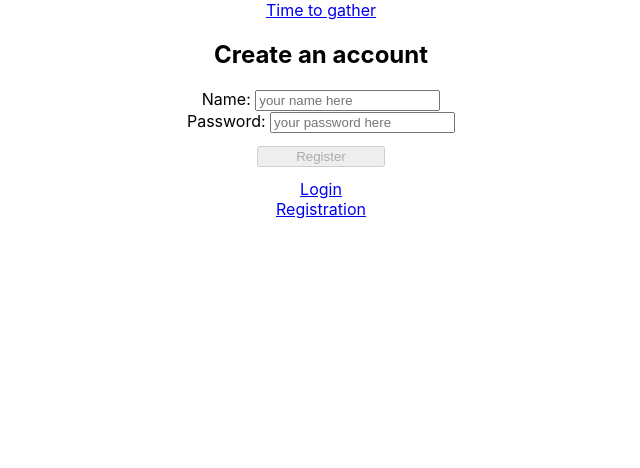
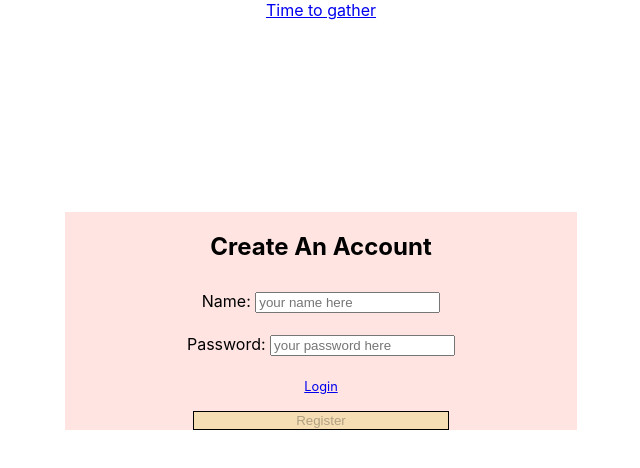
Before and after one commit to Potlock-Planner-1/Frontend, a React (Create React App) app in the folder potluck/: page /register in a window 1280 px wide. Shown: the top 468 px of the page, without its empty margins (319-959 px from the left). Built offline with nearby package versions, Linux system fonts and the light colour scheme.

Commit message:
Styling added to reg.

```diff
--- a/potluck/src/components/Registration.js
+++ b/potluck/src/components/Registration.js
@@ -102,7 +102,7 @@ export default function Registration(props) {
     return (
         <form onSubmit={submit}>
         <RegStyles className='form-input'>
-            <h2>Create an account</h2>
+            <h2>Create An Account</h2>
             <label>Name:&nbsp;
                 <input
                 onChange={inputChange}
@@ -119,9 +119,8 @@ export default function Registration(props) {
                 type='password'
                 />
             </label>
+            <Link to='/login'><p>Login</p></Link>
             <button id="register-btn" disabled={disabled}>Register</button>
-            <Link to='/login'>Login</Link>
-            <Link to='/register'>Registration</Link>
             </RegStyles>
             <ErrStyles className='errors'>
             <p id="para-one">{formErrors.username}</p>
--- a/potluck/src/styles/StyledRegistration.js
+++ b/potluck/src/styles/StyledRegistration.js
@@ -2,15 +2,34 @@ import styled from 'styled-components'
 
 const RegStyles = styled.div`
     display:flex;
-    flex-direction: column;
+    flex-flow: column;
+    background-color: mistyrose;
+    margin-right: 30%;
+    margin-left: 30%;
+    background-color: mistyrose;
+    margin-top: 15%;
+
+    label {
+        margin: 2% 0%;
+    }
 
     button {
-        width: 1% 5%;
-        margin: 1% 45%;
+        border:0.5px solid black;
+        background-color: wheat;
+        width: 50%;
+        margin-top: 1%;
+        margin-left:  25%;
+        margin-right:  25%;
     }
+
+    p {
+        font-size: 0.8rem;
+    }
+
 `
 
 const ErrStyles = styled.div`
+    font-size: 0.8rem;
     color: red;
     font-style: italic;
 `
```
Also changed, not shown: 1 other file (tests, documents, lock files or other folders).
